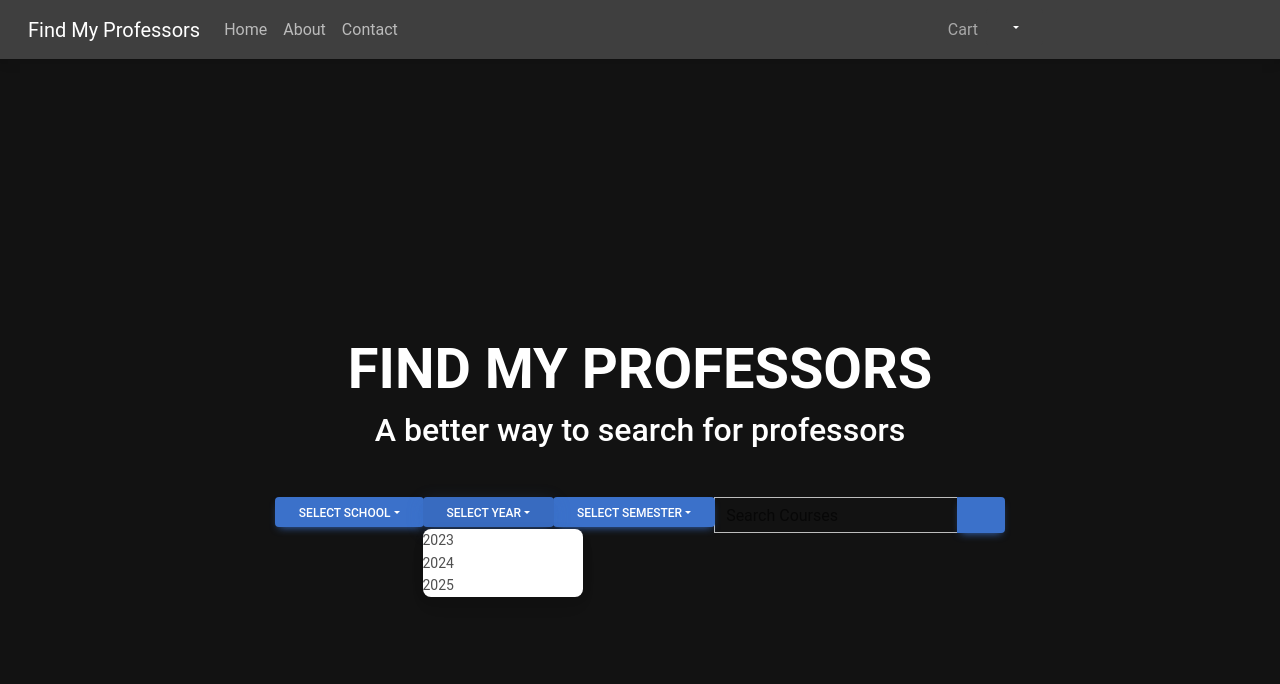
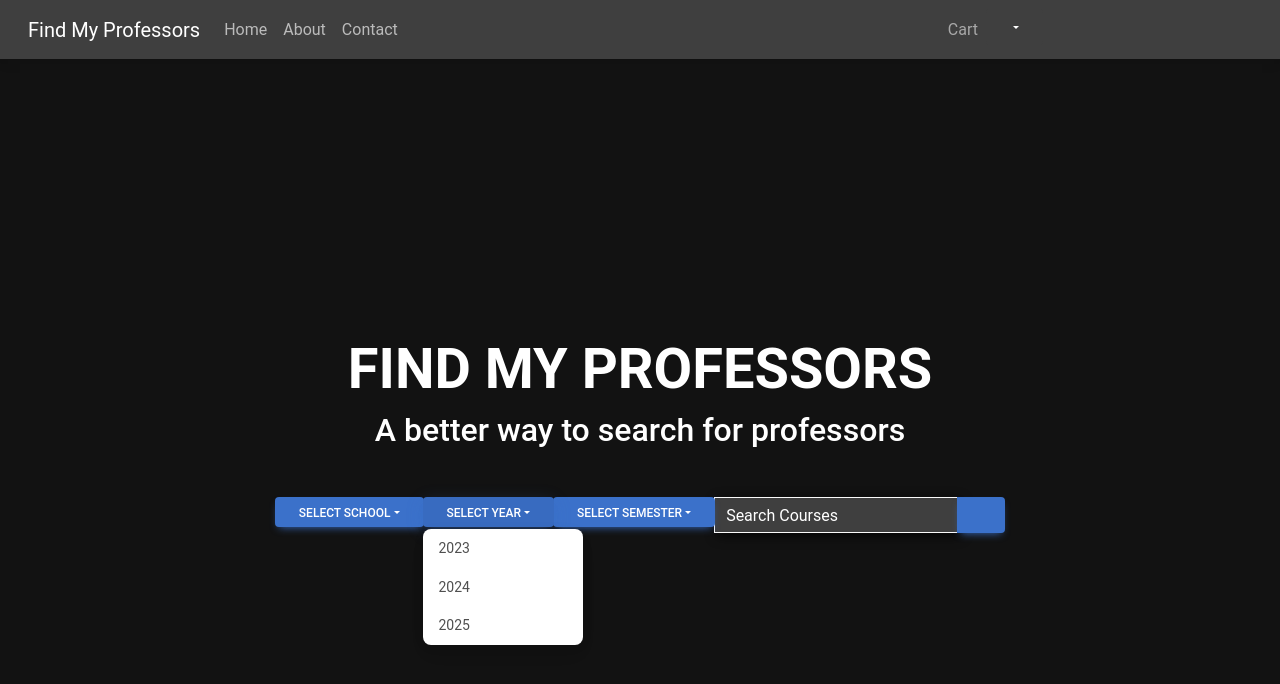
Before and after one commit to FindMyProfessors/findmyprofessors, a React (Create React App) app in the folder website2/: page /Dashboard in a window 1280 px wide. Both pictures are taken after a click on the button "SELECT YEAR". Shown: the top 684 px of the page. Built offline with nearby package versions, Linux system fonts and the light colour scheme; the HTML template or start-up script is replaced by a standard one.

Commit message:
visual fix

```diff
--- a/website2/src/components/Dashboard.jsx
+++ b/website2/src/components/Dashboard.jsx
@@ -205,7 +205,7 @@ const Dashboard = () => {
                 <MDBDropdown onClick={preventClose}>
                   <MDBDropdownToggle color="primary">{schoolId ? "University of Central Florida" : "Select School"}</MDBDropdownToggle>
                   <MDBDropdownMenu>
-                    <MDBDropdownItem onClick={handleSchoolClick}>
+                    <MDBDropdownItem link onClick={handleSchoolClick}>
                       University of Central Florida {schoolId && <MDBIcon icon="check" />}
                     </MDBDropdownItem>
                   </MDBDropdownMenu>
@@ -214,13 +214,13 @@ const Dashboard = () => {
                 <MDBDropdown onClick={preventClose}>
                   <MDBDropdownToggle color="primary">{getYearText()}</MDBDropdownToggle>
                   <MDBDropdownMenu>
-                    <MDBDropdownItem onClick={() => handleDropdownClick('year', 2023)}>
+                    <MDBDropdownItem link onClick={() => handleDropdownClick('year', 2023)}>
                       2023 {year === 2023 && <MDBIcon icon="check" />}
                     </MDBDropdownItem>
-                    <MDBDropdownItem onClick={() => handleDropdownClick('year', 2024)}>
+                    <MDBDropdownItem link onClick={() => handleDropdownClick('year', 2024)}>
                       2024 {year === 2024 && <MDBIcon icon="check" />}
                     </MDBDropdownItem>
-                    <MDBDropdownItem onClick={() => handleDropdownClick('year', 2025)}>
+                    <MDBDropdownItem link onClick={() => handleDropdownClick('year', 2025)}>
                       2025 {year === 2025 && <MDBIcon icon="check" />}
                     </MDBDropdownItem>
                   </MDBDropdownMenu>
@@ -229,19 +229,25 @@ const Dashboard = () => {
                 <MDBDropdown onClick={preventClose}>
                   <MDBDropdownToggle color="primary">{getSemesterText()}</MDBDropdownToggle>
                   <MDBDropdownMenu>
-                    <MDBDropdownItem onClick={() => handleDropdownClick('semester', 'FALL')}>
+                    <MDBDropdownItem link onClick={() => handleDropdownClick('semester', 'FALL')}>
                       Fall {semester === 'FALL' && <MDBIcon icon="check" />}
                     </MDBDropdownItem>
-                    <MDBDropdownItem onClick={() => handleDropdownClick('semester', 'Spring')}>
+                    <MDBDropdownItem link onClick={() => handleDropdownClick('semester', 'Spring')}>
                       Spring {semester === 'Spring' && <MDBIcon icon="check" />}
                     </MDBDropdownItem>
-                    <MDBDropdownItem onClick={() => handleDropdownClick('semester', 'Summer')}>
+                    <MDBDropdownItem link onClick={() => handleDropdownClick('semester', 'Summer')}>
                       Summer {semester === 'Summer' && <MDBIcon icon="check" />}
                     </MDBDropdownItem>
                   </MDBDropdownMenu>
                 </MDBDropdown>
 
-                <MDBInput label="Search Courses" value={query} onChange={(e) => setFilters({ ...filters, query: e.target.value })} />
+                <MDBInput
+                labelClass="text-white"
+                style={{ backgroundColor: '#3f3f3f', boxShadow: '3px 3px 12px rgba(0, 0, 0, 0.75)' }}
+                contrast
+                label="Search Courses"
+                value={query}
+                onChange={(e) => setFilters({ ...filters, query: e.target.value })}/>
                 <MDBBtn color="primary" onClick={handleSearchClick}>
                   <MDBIcon icon="search" />
                 </MDBBtn>
```
Also changed, not shown: website2/src/components/SearchBar.jsx (+15 -8 lines).
